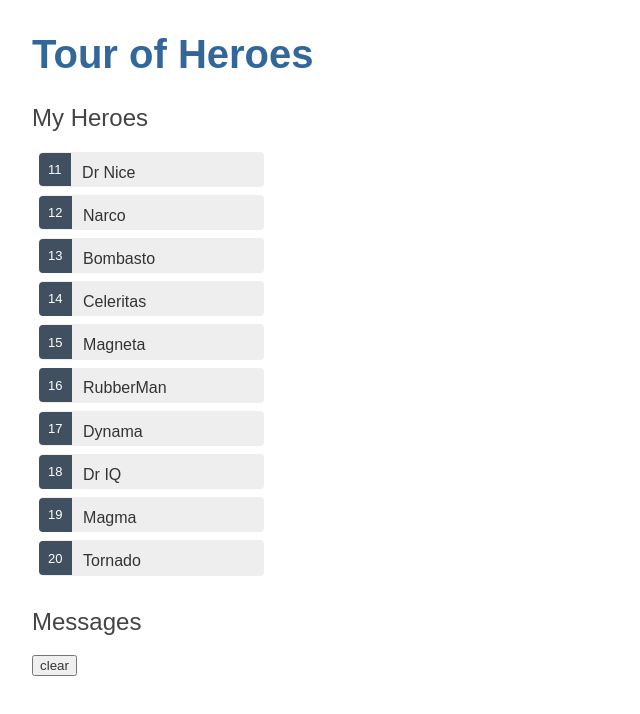
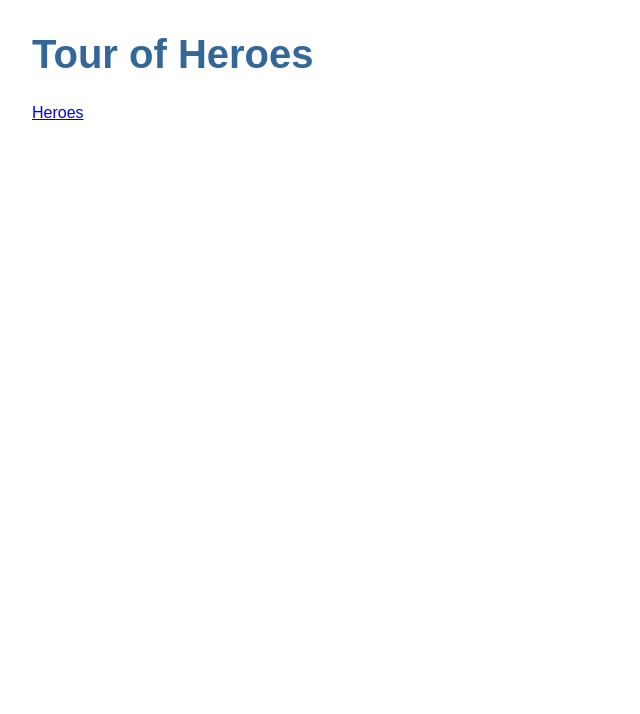
Before and after one commit to eugenio-guarino/Angular-Tour-of-Heroes, an Angular app in the folder tour-of-heroes/: page / in a window 1280 px wide. Shown: the top 714 px of the page, without its empty margins (0-640 px from the left). Built offline with nearby package versions, Linux system fonts and the light colour scheme.

Commit message:
Add dashboard component

```diff
--- a/tour-of-heroes/src/app/app-routing.module.ts
+++ b/tour-of-heroes/src/app/app-routing.module.ts
@@ -7,6 +7,7 @@ const routes: Routes = [
 ];
 
 @NgModule({
-  exports: [RouterModule]
+  exports: [ RouterModule ],
+  imports: [ RouterModule.forRoot(routes) ]
 })
 export class AppRoutingModule { }
--- a/tour-of-heroes/src/app/app.component.html
+++ b/tour-of-heroes/src/app/app.component.html
@@ -1,3 +1,6 @@
 <h1>{{title}}</h1>
-<app-heroes></app-heroes>
+<nav>
+    <a routerLink="/heroes">Heroes</a>
+</nav>
+<router-outlet></router-outlet>
 <app-messages></app-messages>
--- a/tour-of-heroes/src/app/app.module.ts
+++ b/tour-of-heroes/src/app/app.module.ts
@@ -7,13 +7,15 @@ import { HeroesComponent } from './heroes/heroes.component';
 import { HeroDetailComponent } from './hero-detail/hero-detail.component';
 import { MessagesComponent } from './messages/messages.component';
 import { AppRoutingModule } from './app-routing.module';
+import { DashboardComponent } from './dashboard/dashboard.component';
 
 @NgModule({
   declarations: [
     AppComponent,
     HeroesComponent,
     HeroDetailComponent,
-    MessagesComponent
+    MessagesComponent,
+    DashboardComponent
   ],
   imports: [
     BrowserModule,
--- /dev/null
+++ b/tour-of-heroes/src/app/dashboard/dashboard.component.html
@@ -0,0 +1 @@
+<p>dashboard works!</p>
--- /dev/null
+++ b/tour-of-heroes/src/app/dashboard/dashboard.component.ts
@@ -0,0 +1,15 @@
+import { Component, OnInit } from '@angular/core';
+
+@Component({
+  selector: 'app-dashboard',
+  templateUrl: './dashboard.component.html',
+  styleUrls: ['./dashboard.component.css']
+})
+export class DashboardComponent implements OnInit {
+
+  constructor() { }
+
+  ngOnInit() {
+  }
+
+}
```
Also changed, not shown: tour-of-heroes/src/app/dashboard/dashboard.component.css (added), 1 other file (tests, documents, lock files or other folders).
